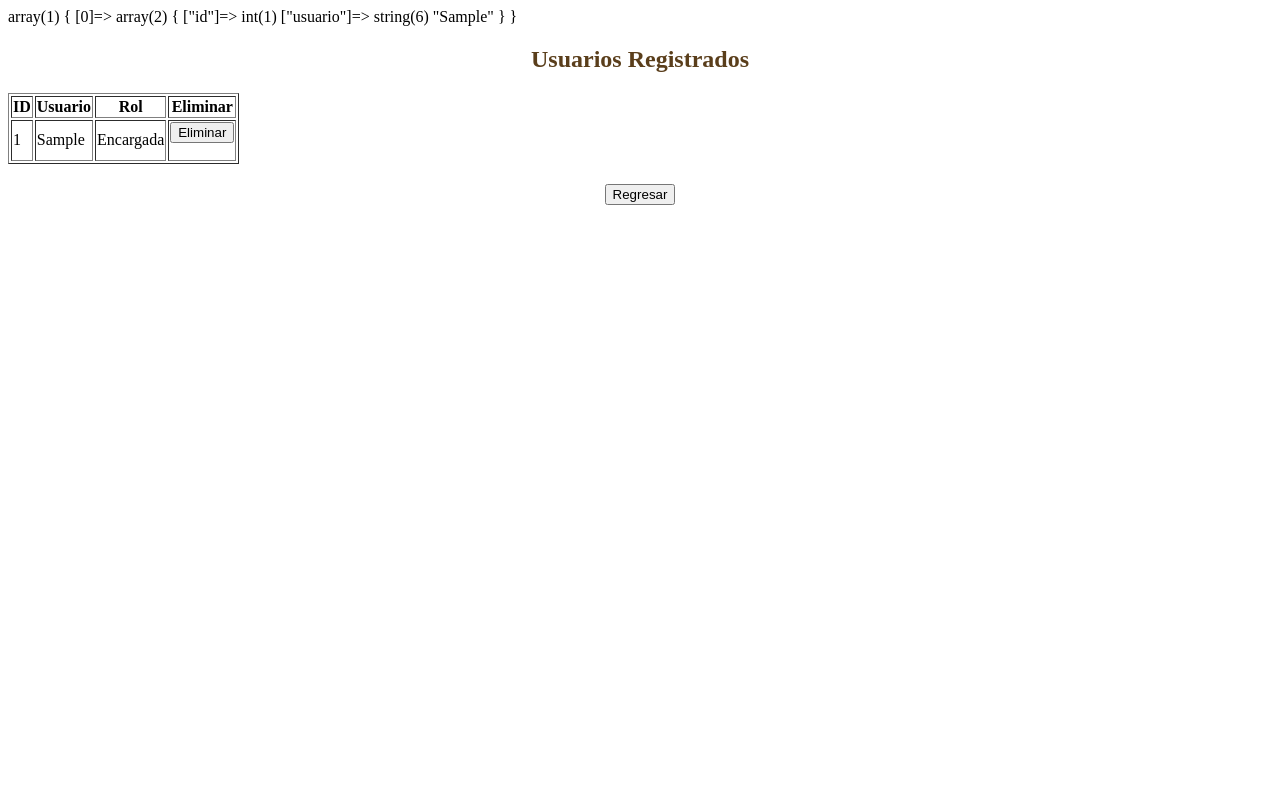
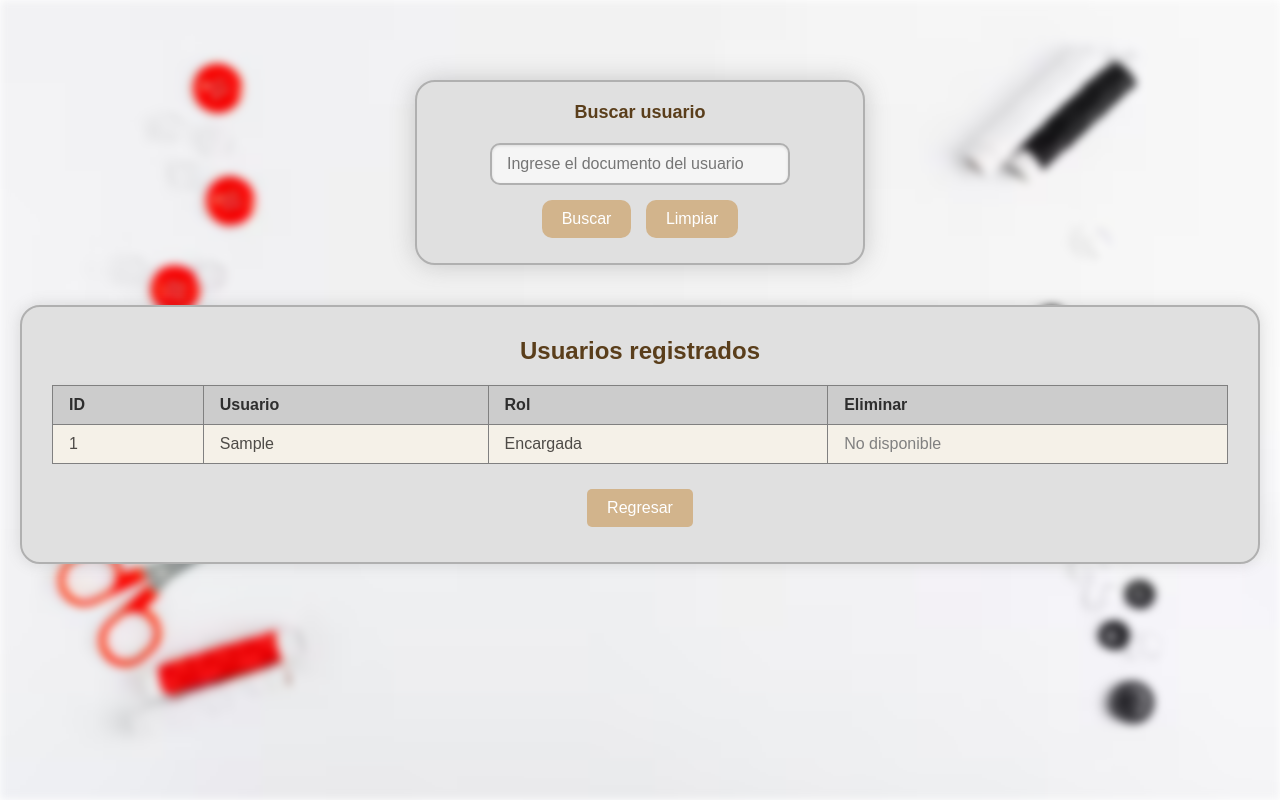
Before and after one commit to PaulisMari/NuevoProyectoInventario, a PHP site: page /inventariophp1/index3.php?action=listaUsuarios in a window 1280 px wide. Run offline with PHP 8.4, Linux system fonts and the light colour scheme; tables that the repository leaves empty or names only in its code hold one stand-in row (values such as "Sample post"); some libraries are stand-ins or nearby versions.

Commit message:
cambios. me falta buscar en la vista de usuarios registrados

```diff
--- a/CSS/consultasalida.css
+++ b/CSS/consultasalida.css
@@ -163,7 +163,7 @@ button:hover {
 }
 
 /* Botón regresar */
-form[action="index2.php"] button {
+.boton-regresar {
     position: absolute;
     top: 20px;
     left: 20px;
--- a/controllers/UserController.php
+++ b/controllers/UserController.php
@@ -23,8 +23,14 @@ class UserController {
         $this->userModel = new UserModel($this->db);
     }
 
-public function getAllUsuarios() {
-    return $this->userModel->getUsuarios();
+public function getAllUsuarios($usuario = '') {
+    return $this->userModel->listaUsuarios($usuario);
+}
+
+// Controlador: obtener todas las entradas sin filtro (como listaEmpleados)
+public function listaUsuarios() {
+    $usuarios = $this->userModel->getUsuarios();
+    return $usuarios;
 }
 
     public function eliminarUsuario()
@@ -35,7 +41,7 @@ public function getAllUsuarios() {
             $this->userModel->eliminarUsuario($id);
         }
 
-        header("Location: verUsuarios.php");
+        header("Location: index3.php?action=listaUsuarios");
         exit;
     }
 
@@ -875,6 +881,7 @@ public function insertSalida() {
 
         if ($motivoSalida && $cantidadSalida && $fechaSalida && $codigo) {
             $this->userModel->insertSalida($motivoSalida, $cantidadSalida, $fechaSalida, $codigo);
+
             header("Location: index3.php?action=listaSalidas");
             exit();
         } else {
--- a/index3.php
+++ b/index3.php
@@ -10,9 +10,9 @@ $action = $_GET["action"] ?? "dashboard";
 
 switch($action) {
 case 'listaUsuarios':
-    $usuarios = $userController->getAllUsuarios(); // Este método lo definiste en tu controlador
-    var_dump($usuarios);
-    include 'verUsuarios.php'; // Vista que ya creaste para mostrar los usuarios
+    $usuario = $_GET['usuario'] ?? ''; // puedes cambiar 'id' por el nombre que uses en tu input de búsqueda
+    $usuarios = $userController->listaUsuarios($usuario);
+    include 'verUsuarios.php';
     break;
 
     case 'eliminarUsuario':
--- a/ingresar.php
+++ b/ingresar.php
@@ -8,8 +8,8 @@
     <link rel="stylesheet" href="CSS/ingresar.css" />
 </head>
 <body>
-        <form action="verUsuarios.php" method="post" class="btn-ver-usuarios-wrapper">
-        <button type="submit" class="btn-ver-usuarios" value="verUsuarios">Ver registro de usuarios</button>
+        <form action="index3.php?action=listaUsuarios" method="post" class="btn-ver-usuarios-wrapper">
+        <button type="submit" class="btn-ver-usuarios" value="listaUsuarios">Ver registro de usuarios</button>
     </form>
 
     <div class="contenedor">
--- a/models/UserModel.php
+++ b/models/UserModel.php
@@ -103,6 +103,27 @@ public function obtenerCorreoPorDocumento($documento) {
         return $user;
     }
     return false;
+}
+
+public function listaUsuarios($usuario = '') {
+    if (!empty($usuario)) {
+        $query = "SELECT * FROM usuarios WHERE usuario LIKE ?";
+        $stmt = $this->conn->prepare($query);
+        $stmt->execute(["%$usuario%"]);
+    } else {
+        $query = "SELECT * FROM usuarios";
+        $stmt = $this->conn->prepare($query);
+        $stmt->execute();
+    }
+
+    return $stmt->fetchAll(PDO::FETCH_ASSOC);
+}
+
+public function getUsuariosByNumberDocument($usuario) {
+    $query = "SELECT * FROM usuarios WHERE usuario = ?";
+    $stmt = $this->conn->prepare($query);
+    $stmt->execute([$usuario]);
+    return $stmt->fetch(PDO::FETCH_ASSOC);
 }
 
 public function getUsuarios() {
--- a/verUsuarios.php
+++ b/verUsuarios.php
@@ -3,15 +3,38 @@
 <head>
     <meta charset="UTF-8">
     <title>Consulta de Usuarios</title>
-    <!-- <link rel="stylesheet" href="CSS/consultasalida.css"> -->
+    <link rel="stylesheet" href="CSS/consultasalida.css">
 </head>
 <body>
 
+        <!-- FORMULARIO DE BÚSQUEDA CENTRADO -->
+    <div class="form-busqueda">
+        <form action="index3.php" method="get" class="form-busqueda-form">
+            <input type="hidden" name="action" value="listaUsuarios" />
+            <label for="usuario">Buscar usuario</label>
+            <input
+                type="text"
+                id="usuario"
+                name="usuario"
+                required
+                placeholder="Ingrese el documento del usuario"
+                class="input-codigo"
+                value="<?= htmlspecialchars($_GET['usuario'] ?? '') ?>"
+            />
+            <div class="botones-busqueda">
+                <button type="submit">Buscar</button>
+                <button type="button" onclick="window.location.href='index3.php?action=listaUsuarios'">Limpiar</button>
+            </div>
+        </form>
+    </div>
+
+    <!-- CONTENIDO CON FONDO BLANCO SEMITRANSPARENTE -->
     <div class="contenido-con-fondo">
-        <h2 style="text-align: center; color: #5a3e1b;">Usuarios Registrados</h2>
+        <div class="fondo-desenfocado"></div>
+        <h2 style="text-align: center; color: #5a3e1b;">Usuarios registrados</h2>
 
         <div class="tabla-contenedor">
-            <?php if (!empty($usuarios)): ?>
+            <?php if (isset($usuarios) && count($usuarios) > 0): ?>
                 <table border="1">
                     <thead>
                         <tr>
@@ -28,10 +51,15 @@
                                 <td><?= htmlspecialchars($user['usuario']) ?></td>
                                 <td><?= ($user['id'] == 1) ? 'Encargada' : 'Empleado' ?></td>
                                 <td>
-                                    <form action="index3.php?action=eliminarUsuario" method="POST" onsubmit="return confirm('¿Eliminar este usuario?');">
+                                    <?php if ($user['id'] != 1): ?>
+                                    <form action="index3.php?action=eliminarUsuario" method="POST" style="display:inline;" onsubmit="return confirm('¿Eliminar este usuario?');">
                                         <input type="hidden" name="id" value="<?= $user['id'] ?>">
                                         <button type="submit">Eliminar</button>
                                     </form>
+                                    <?php else: ?>
+                                    <!-- No se muestra el botón para la encargada -->
+                                    <span style="color: gray;">No disponible</span>
+                                    <?php endif; ?>
                                 </td>
                             </tr>
                         <?php endforeach; ?>
@@ -43,7 +71,7 @@
         </div>
 
         <div style="text-align: center; margin-top: 20px;">
-            <form action="index2.php" method="post">
+            <form action="ingresar.php" method="post">
                 <button type="submit" name="action" value="dashboard">Regresar</button>
             </form>
         </div>
```
Also changed, not shown: views/Entrada/actualizarEntra.php (+23 -2 lines), views/Salida/insert_salida.php (+33 -1 lines).
